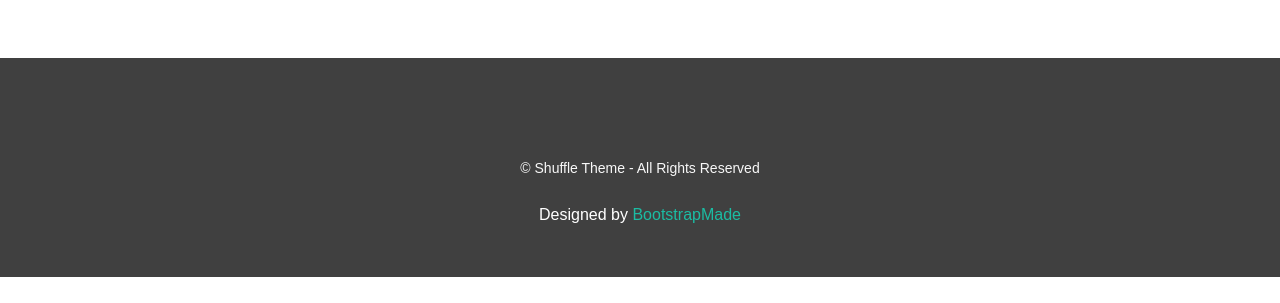
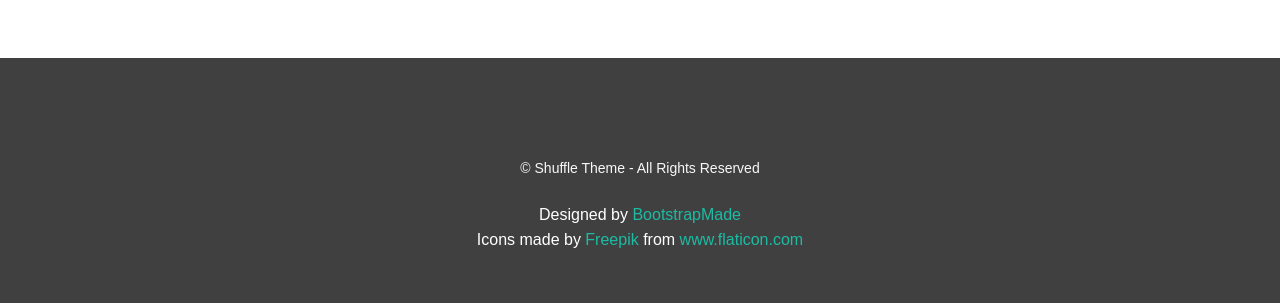
Before and after one commit to juraj222/veterinar, a plain HTML site: page samples/website/index.html in a window 1280 px wide. Shown: the part 2128-2431 px from the top of the page. Before the commit the page ends 2405 px from the top, so only its background shows below. Drawn offline with Linux system fonts and the light colour scheme; some icons are missing; a web font is replaced by a local one.

Commit message:
icon made by

```diff
--- a/samples/website/index.html
+++ b/samples/website/index.html
@@ -456,6 +456,7 @@
                 Purchase the pro version with working PHP/AJAX contact form: https://bootstrapmade.com/buy/?theme=Shuffle
               -->
               Designed by <a href="https://bootstrapmade.com/">BootstrapMade</a>
+              <div>Icons made by <a href="https://www.flaticon.com/authors/freepik" title="Freepik">Freepik</a> from <a href="https://www.flaticon.com/" title="Flaticon">www.flaticon.com</a></div>
             </div>
           </div>
         </div>
```
